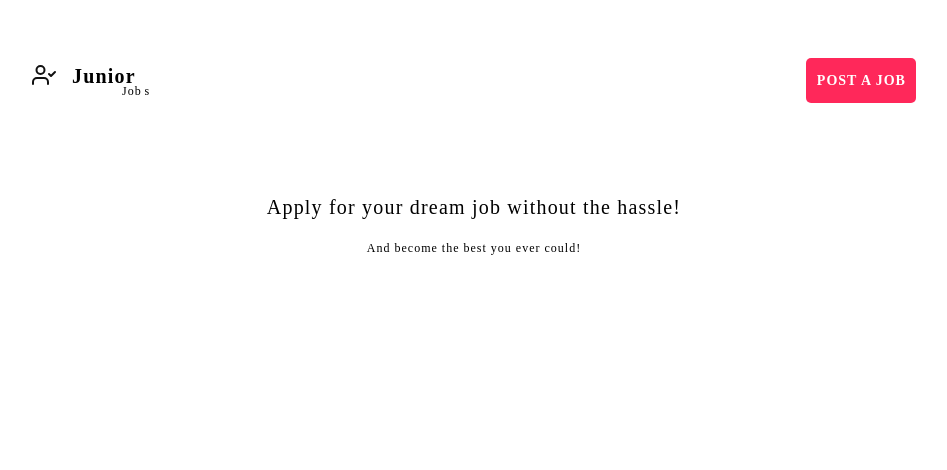
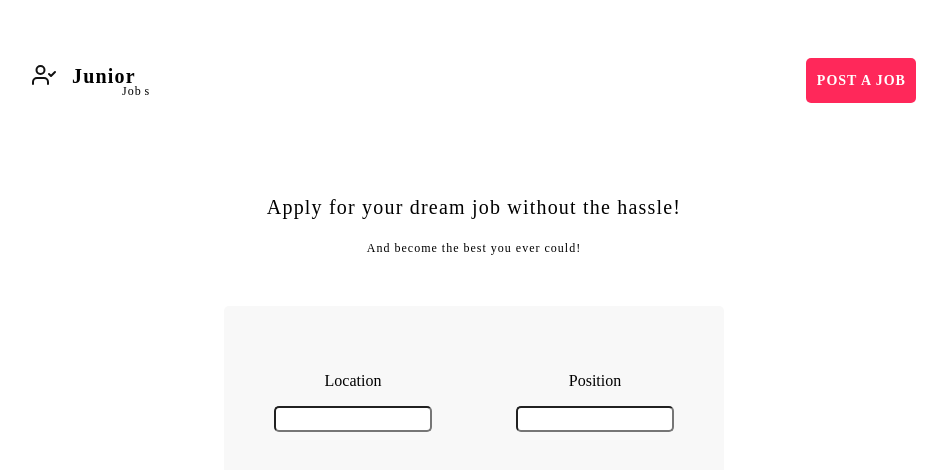
Before and after one commit to SmallShaqs/intrnships-react, a React (Create React App) app: page / in a window 1280 px wide. Shown: the top 470 px of the page, without its empty margins (166-1113 px from the left). Built offline with nearby package versions, Linux system fonts and the light colour scheme.

Commit message:
WIP: Search with Inputs

```diff
--- a/src/App.js
+++ b/src/App.js
@@ -5,6 +5,7 @@ import Header from "./components/Header/Header";
 import PageContainer from "./components/Layout/PageContainer";
 
 import Slogan from "./components/Slogan/Slogan";
+import Search from "./components/Search/Search";
 
 const CenterSlogan = styled.div`
   margin: auto;
@@ -21,6 +22,7 @@ export default class App extends React.Component {
         <Header />
         <CenterSlogan>
           <Slogan />
+          <Search />
         </CenterSlogan>
       </PageContainer>
     );
--- /dev/null
+++ b/src/components/Input/Input.jsx
@@ -0,0 +1,12 @@
+import React from "react";
+import styled from "styled-components";
+
+const Input = styled.input`
+  border-radius: 5px;
+  border: 1px solid D8D8D8;
+
+  height: 20px;
+  width: 150px;
+`;
+
+export default Input;
--- /dev/null
+++ b/src/components/Search/Search.jsx
@@ -0,0 +1,29 @@
+import React from "react";
+import styled from "styled-components";
+
+import Input from "../Input/Input";
+
+const Container = styled.div`
+  background-color: #f8f8f8;
+  border-radius: 5px;
+
+  margin-top: 50px;
+  padding: 50px;
+
+  display: flex;
+  justify-content: space-between;
+`;
+
+export default () => (
+  <Container>
+    <div>
+      <p>Location</p>
+      <Input />
+    </div>
+    <div>
+      <p>Position</p>
+
+      <Input />
+    </div>
+  </Container>
+);
```
